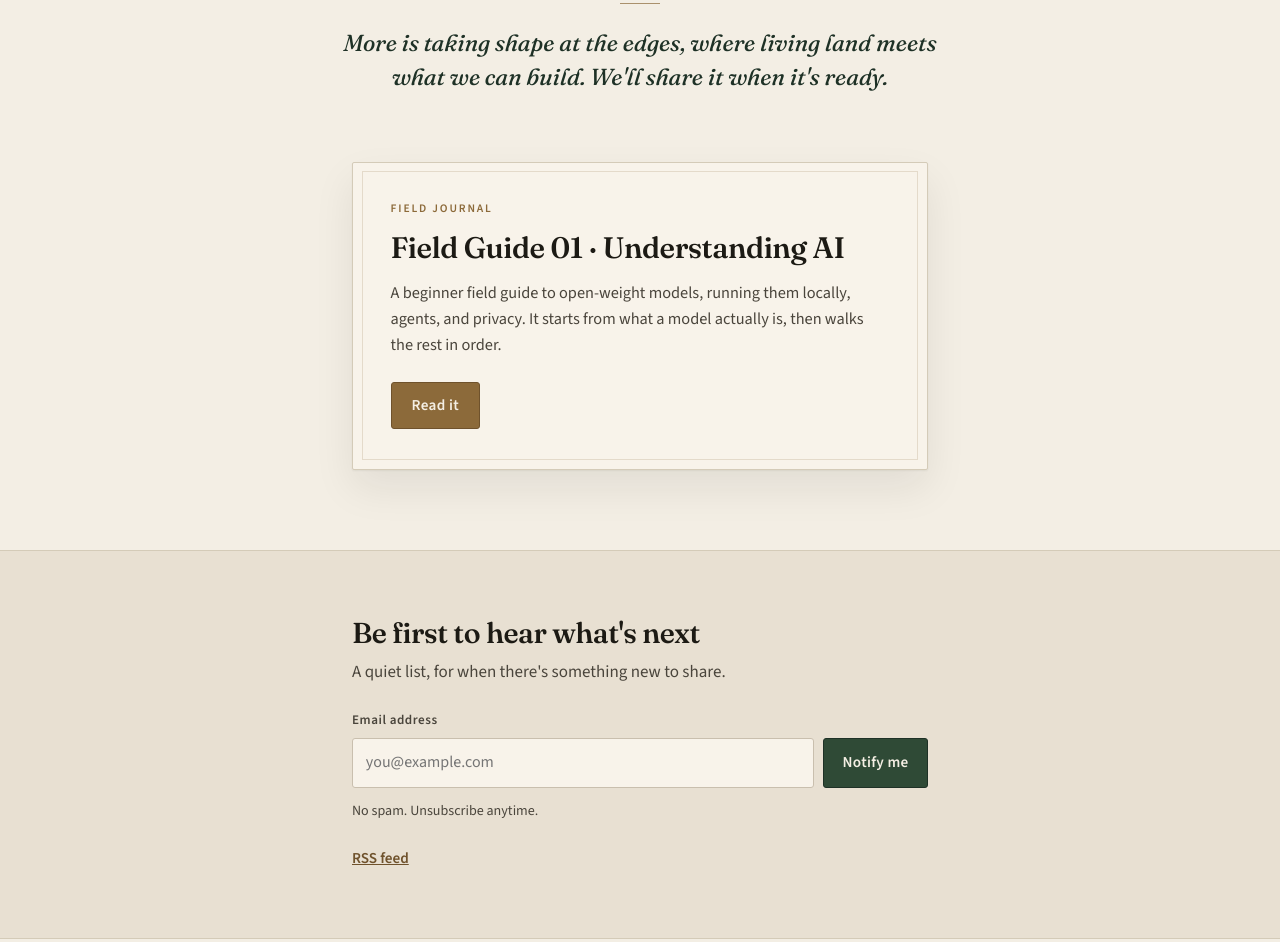
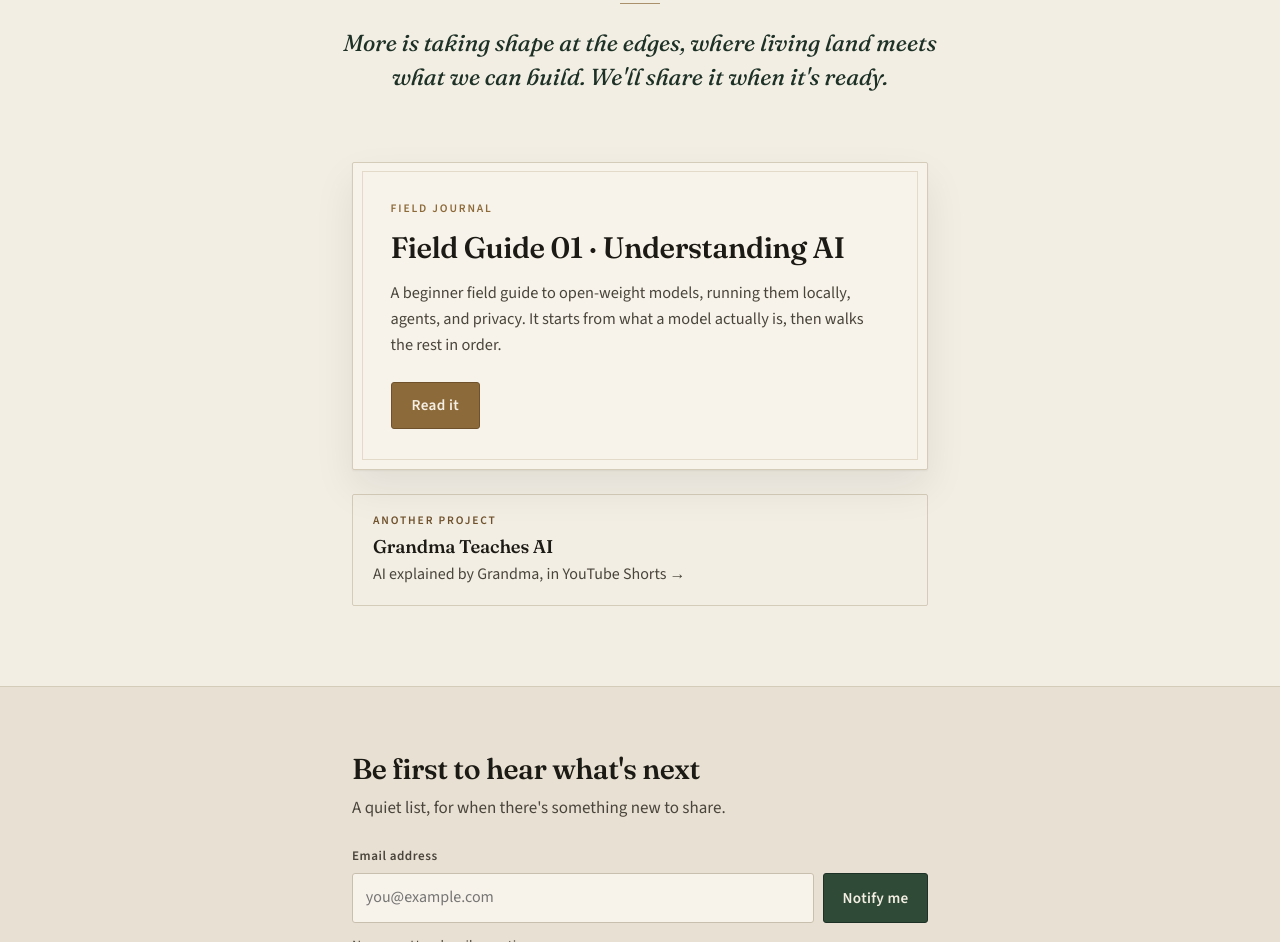
Before and after one commit to fringenode-ai/fringenode-ai.github.io, a plain HTML site: page index.html in a window 1280 px wide. Shown: the part 877-1819 px from the top of the page. Drawn offline with Linux system fonts and the light colour scheme.

Commit message:
Add Grandma Teaches AI links (landing card + study guide)
Co-authored-by: fringenode-ai <fringenode-ai@users.noreply.github.com>

```diff
--- a/feed.xml
+++ b/feed.xml
@@ -5,7 +5,7 @@
     <link>https://fringenode-ai.github.io/</link>
     <description>AI engineering for living systems. Field guides and notes from the edges.</description>
     <language>en-us</language>
-    <lastBuildDate>Sun, 15 Nov 2026 20:34:39 -0500</lastBuildDate>
+    <lastBuildDate>Sun, 15 Nov 2026 21:48:22 -0500</lastBuildDate>
     <item>
       <title>Field Guide 01 · Understanding AI</title>
       <link>https://fringenode-ai.github.io/understanding-ai/</link>
--- a/home.css
+++ b/home.css
@@ -200,7 +200,7 @@ a:hover { color: var(--moss); }
 
 /* ----- Field journal card ----- */
 .journal {
-  padding: 1rem 1.25rem 3.75rem;
+  padding: 1rem 1.25rem 1.25rem;
 }
 
 .entry {
@@ -268,6 +268,61 @@ a:hover { color: var(--moss); }
   background: var(--moss);
   border-color: var(--moss-deep);
   color: var(--cream);
+}
+
+
+/* ----- Another project (quieter than the Field Guide card) ----- */
+.also-wrap {
+  padding: 0 1.25rem 3.75rem;
+}
+
+.also {
+  display: block;
+  max-width: 36rem;
+  margin: 0 auto;
+  padding: 1.05rem 1.25rem 1.15rem;
+  color: inherit;
+  text-decoration: none;
+  border: 1px solid var(--rule);
+  border-radius: 2px;
+  background: transparent;
+}
+
+.also:hover {
+  color: inherit;
+  border-color: var(--bronze);
+}
+
+.also-kicker {
+  display: block;
+  margin: 0 0 0.3rem;
+  font-size: 0.72rem;
+  font-weight: 600;
+  letter-spacing: 0.16em;
+  text-transform: uppercase;
+  color: var(--bronze-deep);
+}
+
+.also-title {
+  display: block;
+  font-family: "Fraunces", Georgia, "Times New Roman", serif;
+  font-weight: 560;
+  font-size: 1.15rem;
+  line-height: 1.3;
+  letter-spacing: -0.01em;
+  color: var(--ink);
+}
+
+.also:hover .also-title {
+  color: var(--moss);
+}
+
+.also-blurb {
+  display: block;
+  margin: 0.25rem 0 0;
+  font-size: 1rem;
+  line-height: 1.45;
+  color: var(--ink-soft);
 }
 
 /* ----- Follow ----- */
@@ -383,7 +438,8 @@ a:hover { color: var(--moss); }
   .wordmark { padding-top: 1.75rem; }
   .hero-copy { padding-bottom: 4.5rem; max-width: 44rem; }
   .signal { padding: 5rem 2rem 3rem; }
-  .journal { padding: 1.25rem 2rem 5rem; }
+  .journal { padding: 1.25rem 2rem 1.5rem; }
+  .also-wrap { padding: 0 2rem 5rem; }
   .entry { padding: 2.35rem 2.35rem 2.5rem; }
   .follow { padding: 4rem 2rem 4.25rem; }
   .signup-row {
--- a/index.html
+++ b/index.html
@@ -62,6 +62,14 @@
     </article>
   </section>
 
+  <section class="also-wrap" aria-label="Another project">
+    <a class="also" href="https://www.youtube.com/@GrandmaTeachesAI" target="_blank" rel="noopener">
+      <span class="also-kicker">Another project</span>
+      <span class="also-title">Grandma Teaches AI</span>
+      <span class="also-blurb">AI explained by Grandma, in YouTube Shorts →</span>
+    </a>
+  </section>
+
   <section class="follow" id="follow">
     <h2>Be first to hear what's next</h2>
     <p class="follow-lead">A quiet list, for when there's something new to share.</p>
--- a/understanding-ai/style.css
+++ b/understanding-ai/style.css
@@ -324,3 +324,8 @@ th:first-child{min-width:132px}
 .signup button:hover{background:rgba(255,59,48,.24);box-shadow:0 0 18px -2px var(--red-glow)}
 .signup button:focus{outline:2px solid var(--copper-hi);outline-offset:2px}
 .signup-note{margin:10px 0 0;font:400 14px/1.5 var(--font-body);letter-spacing:0;text-transform:none;color:var(--text-dim)}
+.also-video{max-width:var(--col);margin:0 auto 28px;text-align:left;text-transform:none;letter-spacing:0;font:400 16px/1.55 var(--font-body);color:var(--text-dim)}
+.also-video a{display:inline-block;max-width:100%;min-height:44px;padding:8px 0;color:var(--text-dim);background-image:none;text-shadow:none}
+.also-video a:hover{color:var(--text-dim);text-shadow:none}
+.also-video a span{color:var(--ice-100);background-image:linear-gradient(var(--red),var(--red));background-size:100% 1px;background-position:0 100%;background-repeat:no-repeat}
+.also-video a:hover span{color:#fff;text-shadow:0 0 12px var(--red-glow)}
```
Also changed, not shown: understanding-ai/index.html (+1 -0 lines), 1 other file.
